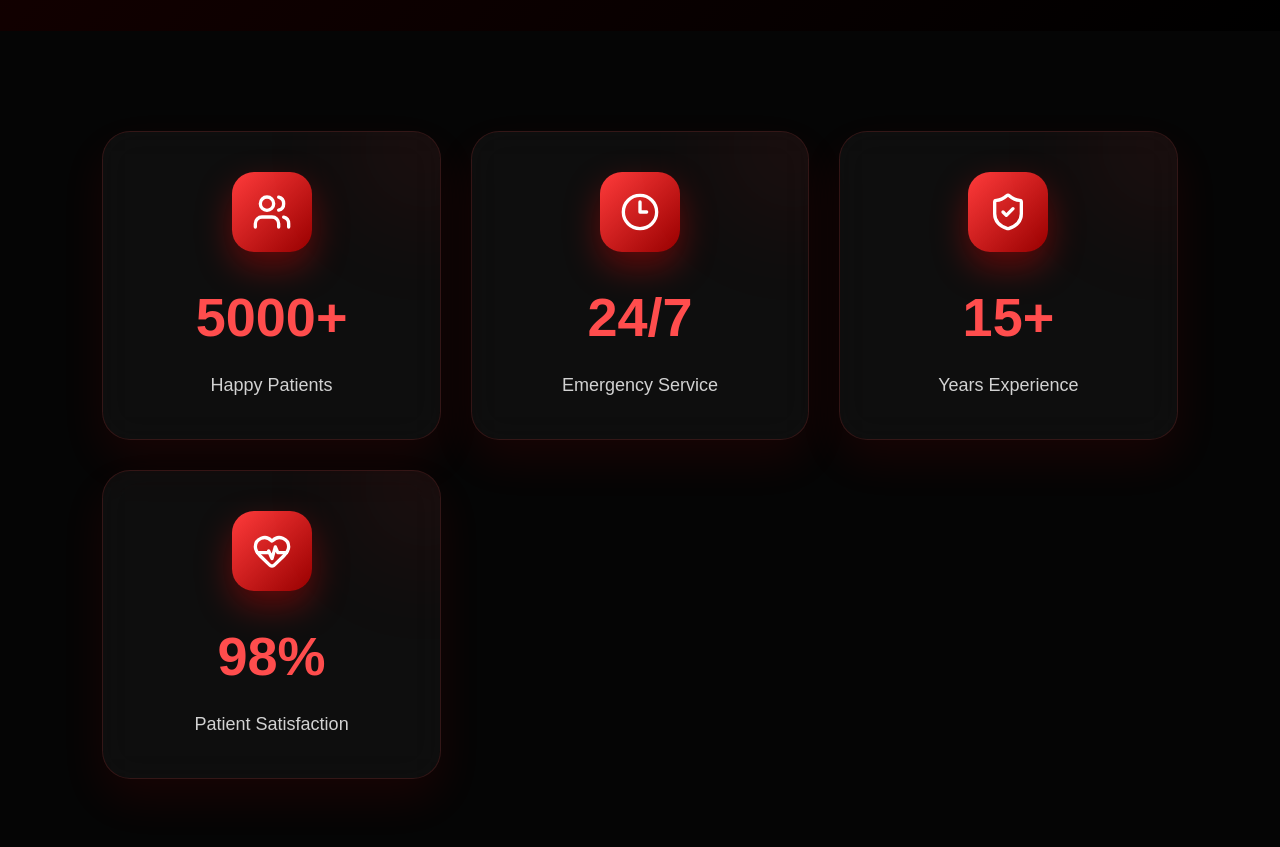
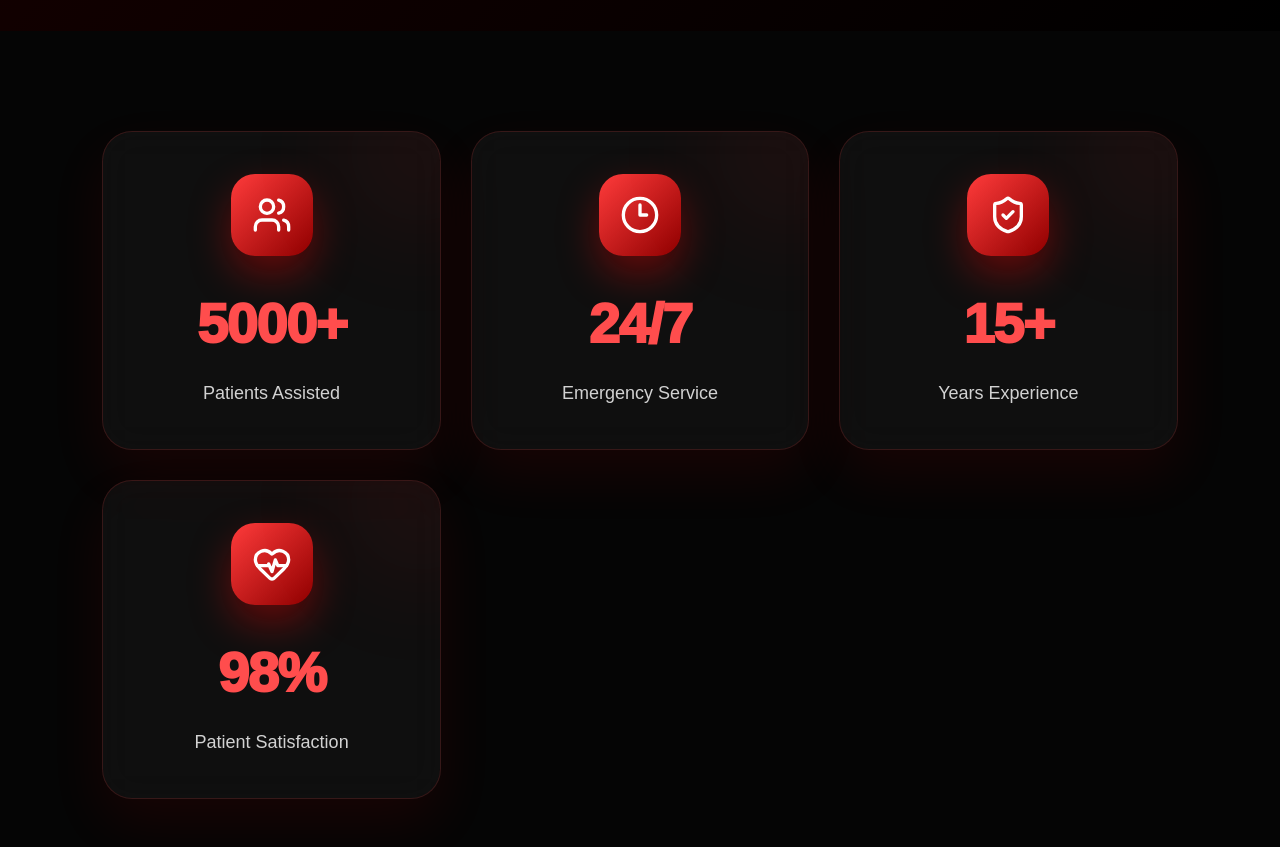
Before and after one commit to egemenoksuz-source/sarigerme-doctor, a Next.js app: page / in a window 1280 px wide. Shown: the part 1160-2007 px from the top of the page. Built offline with nearby package versions, Linux system fonts and the light colour scheme.

Commit message:
Upgrade stats animations

```diff
--- a/app/components/Stats.tsx
+++ b/app/components/Stats.tsx
@@ -1,15 +1,13 @@
-import {
-  Users,
-  Clock3,
-  ShieldCheck,
-  HeartPulse,
-} from "lucide-react";
+"use client";
+
+import { motion } from "framer-motion";
+import { Users, Clock3, ShieldCheck, HeartPulse } from "lucide-react";
 
 const stats = [
   {
     icon: <Users size={40} />,
     number: "5000+",
-    title: "Happy Patients",
+    title: "Patients Assisted",
   },
   {
     icon: <Clock3 size={40} />,
@@ -46,18 +44,23 @@ export default function Stats() {
         }}
       >
         {stats.map((item, index) => (
-          <div
-            key={index}
+          <motion.div
+            key={item.title}
+            initial={{ opacity: 0, y: 35 }}
+            whileInView={{ opacity: 1, y: 0 }}
+            whileHover={{ y: -8, scale: 1.02 }}
+            viewport={{ once: true }}
+            transition={{ duration: 0.55, delay: index * 0.08 }}
             style={{
               position: "relative",
               overflow: "hidden",
-              background: "rgba(255,255,255,.04)",
+              background: "rgba(255,255,255,.045)",
               backdropFilter: "blur(18px)",
-              border: "1px solid rgba(255,70,70,.15)",
-              borderRadius: 28,
-              padding: "40px 30px",
+              border: "1px solid rgba(255,70,70,.16)",
+              borderRadius: 30,
+              padding: "42px 30px",
               textAlign: "center",
-              boxShadow: "0 20px 45px rgba(255,0,0,.08)",
+              boxShadow: "0 24px 55px rgba(255,0,0,.08)",
             }}
           >
             <div
@@ -65,28 +68,27 @@ export default function Stats() {
                 position: "absolute",
                 top: -60,
                 right: -60,
-                width: 150,
-                height: 150,
+                width: 160,
+                height: 160,
                 borderRadius: "50%",
                 background: "#ff1f1f",
-                opacity: .08,
+                opacity: 0.08,
                 filter: "blur(60px)",
               }}
             />
 
             <div
               style={{
-                width: 80,
-                height: 80,
-                margin: "0 auto 25px",
-                borderRadius: 22,
-                background:
-                  "linear-gradient(135deg,#ff3b3b,#980000)",
+                width: 82,
+                height: 82,
+                margin: "0 auto 26px",
+                borderRadius: 24,
+                background: "linear-gradient(135deg,#ff3b3b,#8f0000)",
                 display: "flex",
                 justifyContent: "center",
                 alignItems: "center",
                 color: "white",
-                boxShadow: "0 15px 35px rgba(255,0,0,.35)",
+                boxShadow: "0 18px 40px rgba(255,0,0,.35)",
               }}
             >
               {item.icon}
@@ -95,9 +97,10 @@ export default function Stats() {
             <h2
               style={{
                 color: "#ff4d4d",
-                fontSize: 54,
+                fontSize: 56,
                 margin: 0,
-                fontWeight: 900,
+                fontWeight: 950,
+                letterSpacing: -1.5,
               }}
             >
               {item.number}
@@ -112,7 +115,7 @@ export default function Stats() {
             >
               {item.title}
             </p>
-          </div>
+          </motion.div>
         ))}
       </div>
     </section>
```
